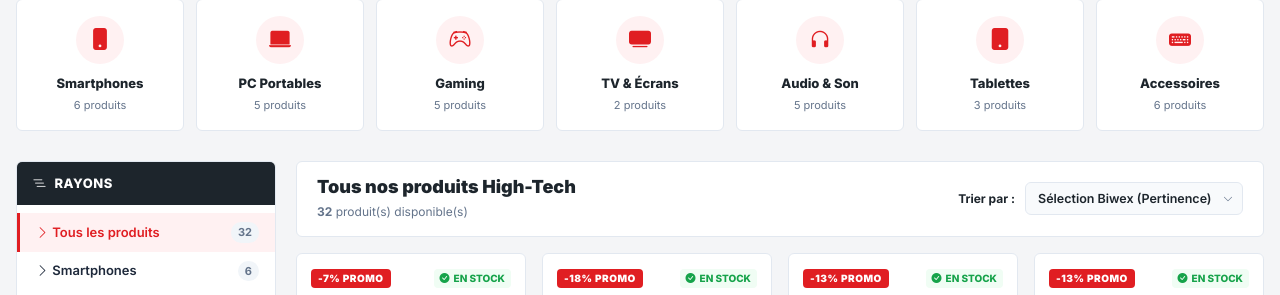
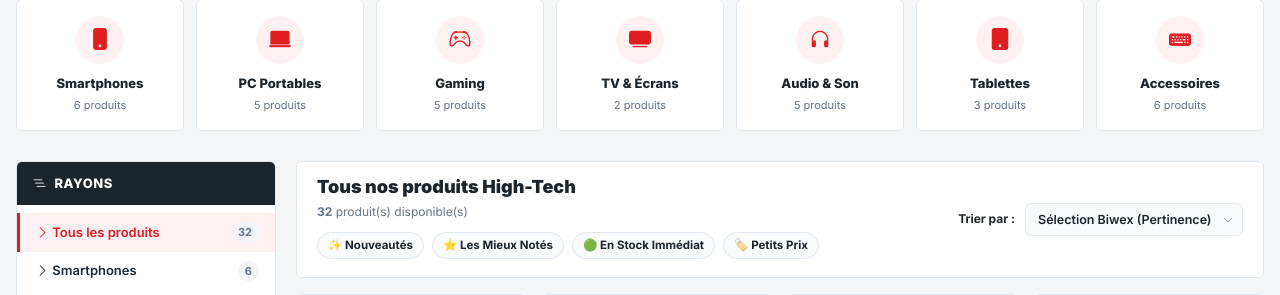
Before and after one commit to Famorycollab/biwex-store, a Flask app: page / in a window 1280 px wide. Shown: the part 1975-2270 px from the top of the page. Run offline with Flask 3, Linux system fonts and the light colour scheme.

Commit message:
feat(famory): ajout des filtres rapides en un clic et badges d affinage du catalogue

```diff
--- a/templates/index.html
+++ b/templates/index.html
@@ -345,6 +345,26 @@
             <strong>{{ products|length }}</strong> produit(s) disponible(s)
             {% if search %} pour la recherche "<em>{{ search }}</em>"{% endif %}
           </span>
+
+          <!-- Filtres Rapides en 1 Clic (Feature Famory) -->
+          <div class="quick-filter-chips" style="display:flex;gap:8px;flex-wrap:wrap;margin:10px 0 4px 0;">
+            <a href="/?sort=new{% if selected_category %}&category={{ selected_category }}{% endif %}"
+               class="btn-outline" style="font-size:11.5px;padding:4px 10px;border-radius:15px;text-decoration:none;background:{% if sort == 'new' %}#e11d48;color:#fff;border-color:#e11d48{% else %}#f8fafc{% endif %};">
+              ✨ Nouveautés
+            </a>
+            <a href="/?sort=rating{% if selected_category %}&category={{ selected_category }}{% endif %}"
+               class="btn-outline" style="font-size:11.5px;padding:4px 10px;border-radius:15px;text-decoration:none;background:{% if sort == 'rating' %}#e11d48;color:#fff;border-color:#e11d48{% else %}#f8fafc{% endif %};">
+              ⭐ Les Mieux Notés
+            </a>
+            <a href="/?in_stock=1{% if selected_category %}&category={{ selected_category }}{% endif %}"
+               class="btn-outline" style="font-size:11.5px;padding:4px 10px;border-radius:15px;text-decoration:none;background:{% if in_stock == '1' %}#16a34a;color:#fff;border-color:#16a34a{% else %}#f8fafc{% endif %};">
+              🟢 En Stock Immédiat
+            </a>
+            <a href="/?sort=price_asc{% if selected_category %}&category={{ selected_category }}{% endif %}"
+               class="btn-outline" style="font-size:11.5px;padding:4px 10px;border-radius:15px;text-decoration:none;background:{% if sort == 'price_asc' %}#2563eb;color:#fff;border-color:#2563eb{% else %}#f8fafc{% endif %};">
+              🏷️ Petits Prix
+            </a>
+          </div>
         </div>
 
         <!-- Formulaire de Tri Style MyTek -->
```
